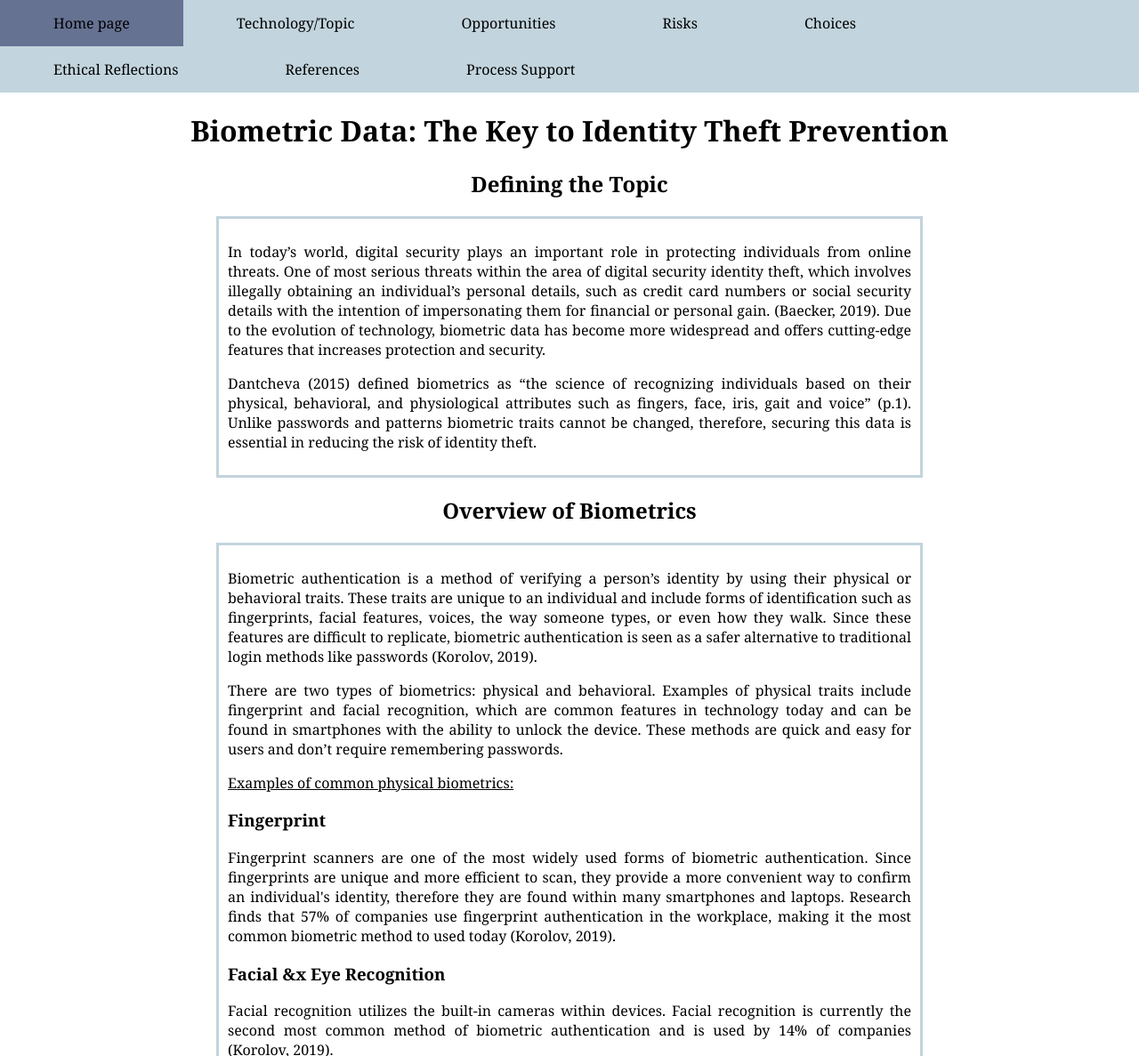
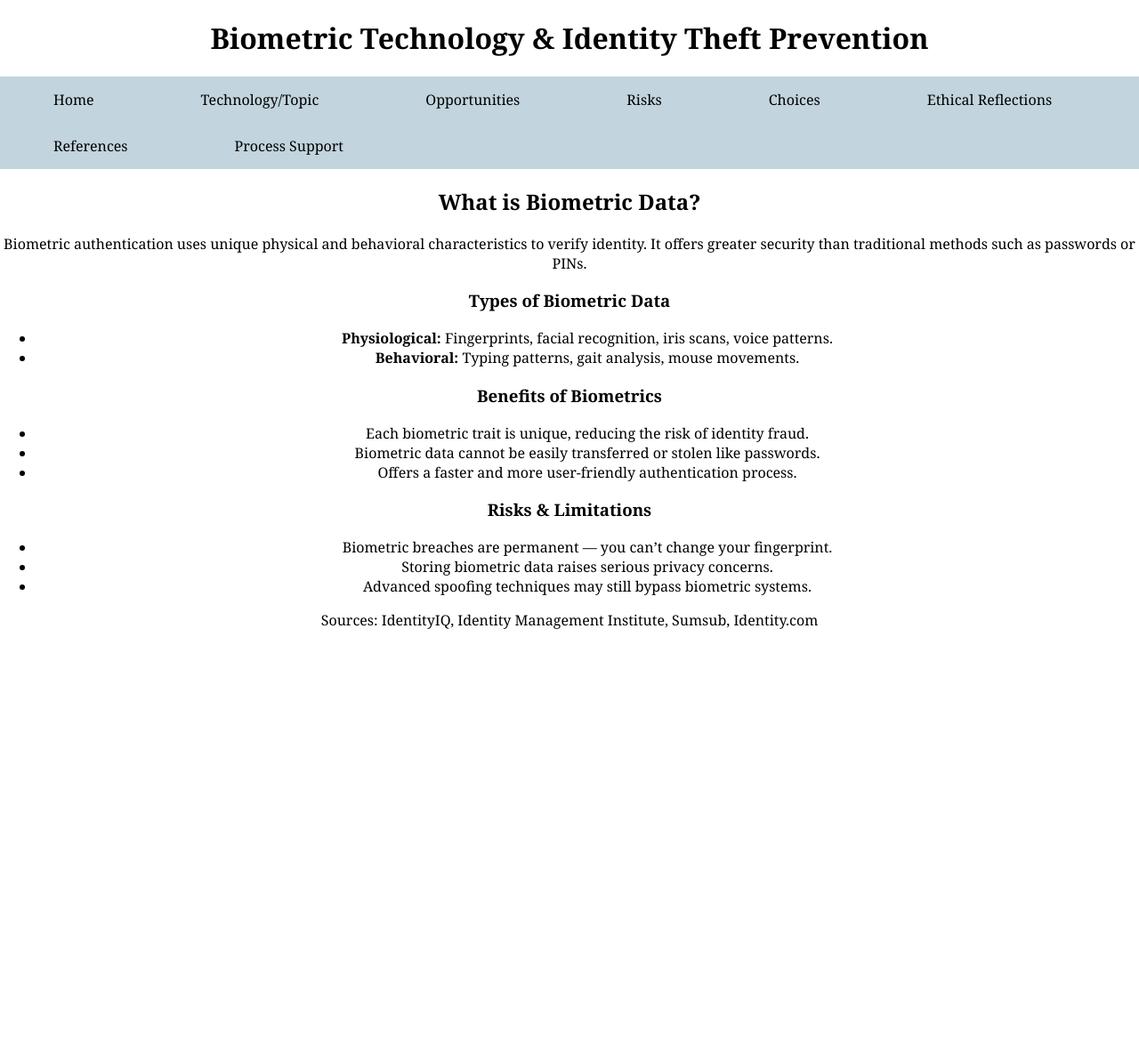
Before and after one commit to c4rt4m/Biometric-Data, a plain HTML site: page misc/topic.html in a window 1280 px wide. Shown: the top 1187 px of the page at 89% size. After the commit the page ends 800 px from the top, so only its background shows below. Drawn offline with Linux system fonts and the light colour scheme.

Commit message:
Update topic.html

```diff
--- a/misc/topic.html
+++ b/misc/topic.html
@@ -1,131 +1,56 @@
-<!DOCTYPE html PUBLIC "-//W3C//DTD HTML 4.01//EN">
-<html>
+<!DOCTYPE html>
+<html lang="en">
 <head>
-  <title>Topic</title>
-  	<link rel="stylesheet" href="../styles/mystyles.css">
-  </head>
+  <meta charset="UTF-8" />
+  <meta name="viewport" content="width=device-width, initial-scale=1.0" />
+  <meta name="description" content="Learn how biometric data prevents identity theft through advanced technology and unique personal identifiers." />
+  <title>Biometric Technology & Identity Theft Prevention</title>
+  <link rel="stylesheet" href="../styles/mystyles.css" />
+</head>
+<body>
+  <header>
+    <h1>Biometric Technology & Identity Theft Prevention</h1>
+    <nav>
+      <ul class="navbar">
+        <li><a href="../index.html">Home</a></li>
+        <li><a href="topic.html">Technology/Topic</a></li>
+        <li><a href="opportunities.html">Opportunities</a></li>
+        <li><a href="risks.html">Risks</a></li>
+        <li><a href="choices.html">Choices</a></li>
+        <li><a href="ethics.html">Ethical Reflections</a></li>
+        <li><a href="references.html">References</a></li>
+        <li><a href="process.html">Process Support</a></li>
+      </ul>
+    </nav>
+  </header>
 
-<body>
-<!-- Site navigation menu -->
-<ul class="navbar">
-  <li><a href="../index.html">Home page</a>
-  <li><a href="topic.html">Technology/Topic</a>
-	<li><a href="opportunities.html">Opportunities</a>
-	<li><a href="risks.html">Risks</a>
-	<li><a href="choices.html">Choices</a>
-	<li><a href="ethics.html">Ethical Reflections</a>
-	<li><a href="references.html">References</a>
-   <li><a href="process.html">Process Support</a>
-</ul>
+  <section id="technology">
+    <h2>What is Biometric Data?</h2>
+    <p>Biometric authentication uses unique physical and behavioral characteristics to verify identity. It offers greater security than traditional methods such as passwords or PINs.</p>
 
-<!-- Main content -->
- <h1>Biometric Data: The Key to Identity Theft Prevention</h1>
-        <div class="h3">
-            <h2>Defining the Topic</h2>
-            <div class="paragraph">
-                <p>In today’s world, digital security plays an important role in protecting
-                  individuals from online threats.
-                  One of most serious threats within the area of digital security identity theft,
-                  which involves illegally obtaining an individual’s personal details,
-                  such as credit card numbers or social security details with the intention of
-                  impersonating them for financial or personal gain. (Baecker, 2019).
-                  Due to the evolution of technology, biometric data has become more widespread and offers cutting-edge
-                  features that increases protection and security.</p>
-                <p></p>
-                <p>Dantcheva (2015) defined biometrics as “the science of recognizing individuals
-                  based on their physical, behavioral, and physiological  attributes such as fingers,
-                  face, iris, gait and voice” (p.1). Unlike passwords and patterns biometric traits cannot be
-                  changed, therefore, securing this data is essential in reducing the risk of identity theft.</p>
-                <p></p>
-            </div>
+    <h3>Types of Biometric Data</h3>
+    <ul>
+      <li><strong>Physiological:</strong> Fingerprints, facial recognition, iris scans, voice patterns.</li>
+      <li><strong>Behavioral:</strong> Typing patterns, gait analysis, mouse movements.</li>
+    </ul>
 
-            <h2>Overview of Biometrics</h2>
-            <div class="paragraph">
-                <p>Biometric authentication is a method of verifying a person’s
-                  identity by using their physical or behavioral traits.
-                  These traits are unique to an individual and include forms of
-                  identification such as fingerprints, facial features, voices,
-                  the way someone types, or even how they walk.
-                  Since these features are difficult to replicate,
-                  biometric authentication is seen as a safer alternative to traditional
-                  login methods like passwords (Korolov, 2019).</p>
-                <p></p>
-                <p>There are two types of biometrics: physical and behavioral. Examples of physical traits include fingerprint
-                   and facial recognition, which are common features in technology today and can be found in smartphones with the
-                   ability to unlock the device. These methods are quick and easy for users and don’t require remembering passwords.</p>
-                <p></p>
-                <p><u>Examples of common physical biometrics: </u>
-                  <p></p>
-                  <h3>Fingerprint</h3>
-                  <p></p>
-                  Fingerprint scanners are one of the most widely used forms of biometric authentication.
-                  Since fingerprints are unique and more efficient to scan, they provide a more convenient way to
-                  confirm an individual's identity, therefore they are found within many smartphones and laptops.
-                  Research finds that 57% of companies use fingerprint authentication in the workplace,
-                  making it the most common biometric method to used today (Korolov, 2019).
-                  <p></p>
-                  <h3>Facial &x Eye Recognition</h3>
-                  <p></p>
-                  Facial recognition utilizes the built-in cameras within devices.
-                  Facial recognition is currently the second most common method of biometric
-                  authentication and is used by 14% of companies (Korolov, 2019).
-                  <p></p>
-                  <h3>Voice Recognition</h3>
-                  <p></p>
-                  Voice recognition is often used in digital assistants and telephone-based service portals.
-                  The system analyses the unique sound and pattern of an individual’s voice.
-                  Although this is not as common as other methods, 2% of companies use this method of authentication
-                  for internal security (Korolov, 2019).
-                  <p></p>
-                  Behavioral traits are newer and include typing patterns, how an individual moves their mouse,
-                  or how a user interacts with apps. These are often used alongside other methods
-                  to ensure the authentication process is secure.
-                  <p></p>
-                  <u>Examples of Behavioral Biometrics include: </u>
-                  <p></p>
-                  <h3>Typing & Navigation Patterns</h3>
-                  <p></p>
-                  Every individual has different typing speeds, different pauses between keys,
-                  and unique pressure. Additionally, the way a person controls a mouse, taps on a screen,
-                  or scrolls through a page, is also unique. These small habits can make an individual easily
-                  identifiable.
-                  <p></p>
-                  <h3>Physical Movement</h3>
-                  <p></p>
-                  An example of a person’s physical movement is how they walk. Gait recognition can be useful when
-                  confirming someone’s identity in high-security environments or a second layer of security.
-                  <p></p>
-                  <h3>Engagement Patterns</h3>
-                  <p></p>
-                  This is based off how a person uses their device, including the time of day they are active,
-                  how the device is held, or even how often apps like social media are opened.
-                  These habits can help systems differentiate between a real user and a bot.
-                  <p></p>
-                  Overall, biometric authentication is becoming a normal part of daily life as it helps
-                  improve convenience and security. This is especially important as society begins to rely on
-                  digital devices and online services. As technology continues to advance,
-                  we are likely to witness biometrics being utilized in even more areas.</p>
-            </div>
-        </div>
-          <h2>Important Implications for Society</h2>
-            <div class="paragraph">
+    <h3>Benefits of Biometrics</h3>
+    <ul>
+      <li>Each biometric trait is unique, reducing the risk of identity fraud.</li>
+      <li>Biometric data cannot be easily transferred or stolen like passwords.</li>
+      <li>Offers a faster and more user-friendly authentication process.</li>
+    </ul>
 
-            </div>
+    <h3>Risks & Limitations</h3>
+    <ul>
+      <li>Biometric breaches are permanent — you can’t change your fingerprint.</li>
+      <li>Storing biometric data raises serious privacy concerns.</li>
+      <li>Advanced spoofing techniques may still bypass biometric systems.</li>
+    </ul>
+  </section>
 
-
-
-</ul><h5><p>The page or area describing your chosen technology/topic and why it is significant and/or has important implications for society.<p></h5>
-
-<p><em>When deciding on your chosen technology/topic, it is best not to choose something too broad, but limit the focus e.g. consider the level of social analysis from the figure below.</p></em>
-<p><em>E.g. What is the level of analysis - culture or organization; Responsibility - individual or pro fessional; Ethical issue - power or equity; Technology - medical, nuclear, mobile?</p></em>
-<img src="../images/martin_miller_1996_small.png" alt="Social and Ethical Impact of Computing"
-</ul><h6><p>ex. Martin, C. D., Huff, C., Gotterbarn, D., & Miller, K. (1996). A framework for implementing and teaching the social and ethical impact of computing. Education and Information Technologies, 1(2), 101-122.<p></h6>
-<!-- Sign and date the page, it's only polite! -->
-<address>Made 1 March 2021<br>
-  by Tony Clear.</address>
-
-<p><em>thanks to W3C for tutorial and adapted code from <a href="https://www.w3.org/Style/Examples/011/firstcss.en.html">Style Examples</a></p></em>
-<p><em>also thanks to WDN for HTML and CSS resources and any adapted code snippets from <a href= "https://developer.mozilla.org/en-US/docs/Web">Mozilla Developer Network</a></p></em
-
+  <footer>
+    <p>Sources: IdentityIQ, Identity Management Institute, Sumsub, Identity.com</p>
+  </footer>
 </body>
 </html>
```
